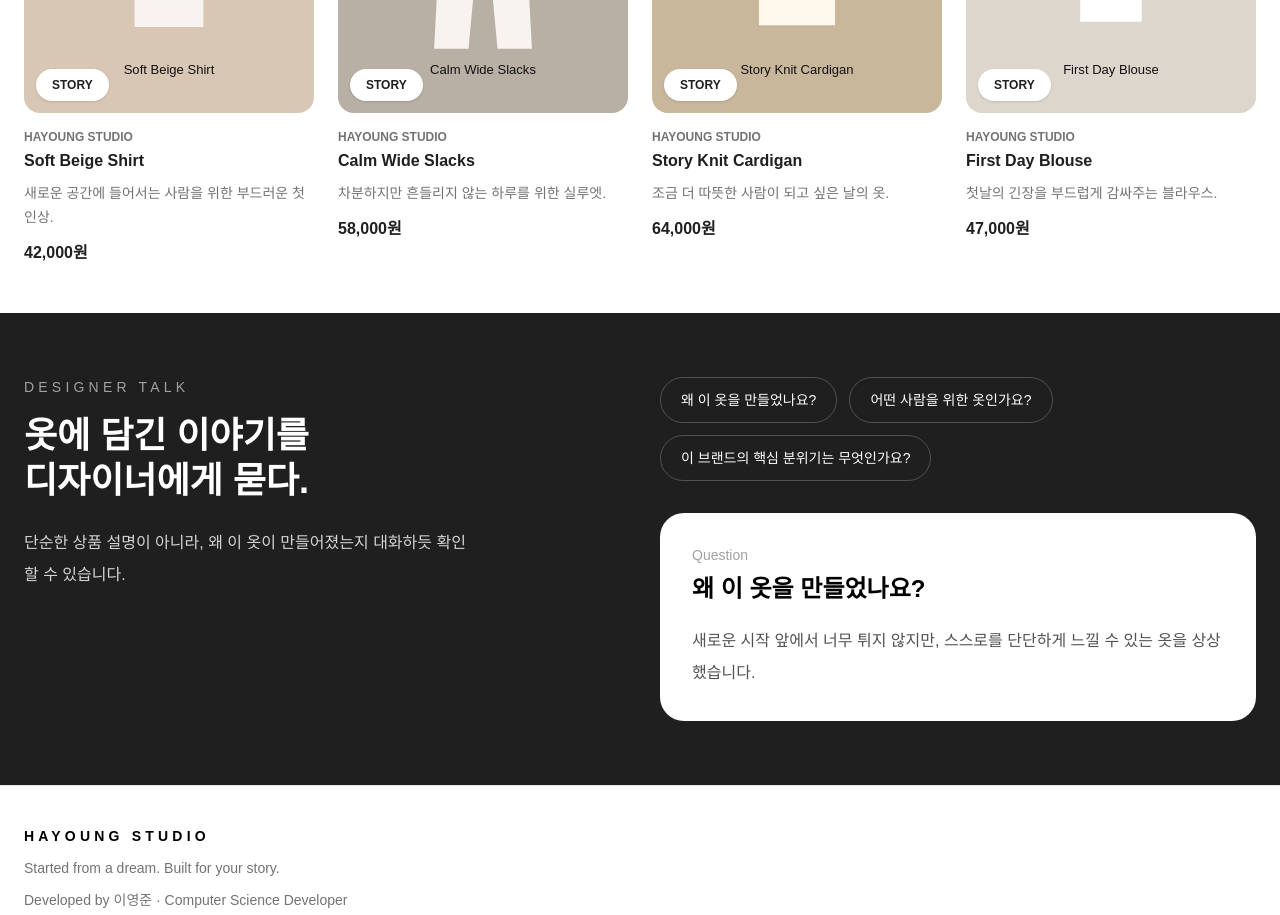
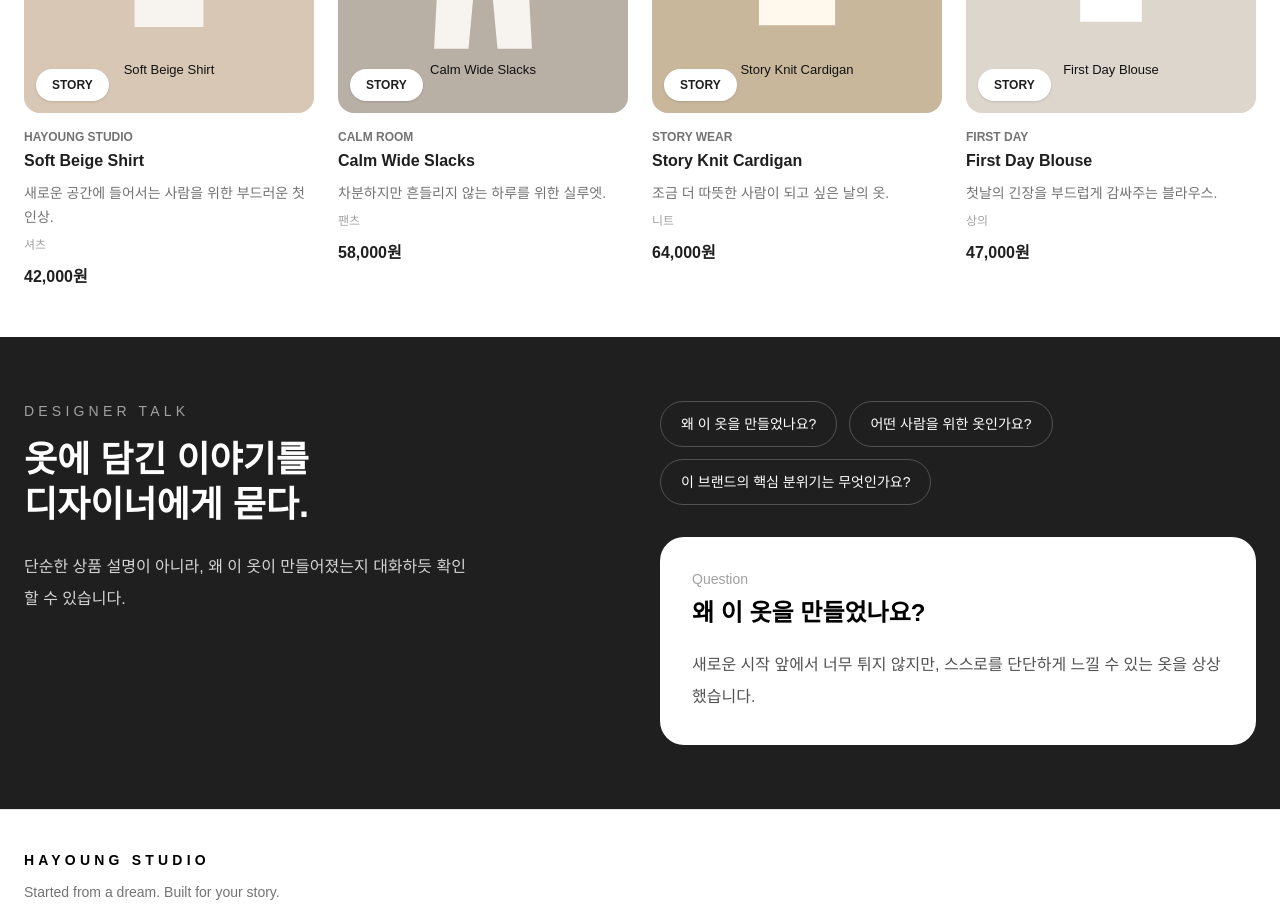
Before and after one commit to gxmzung/hay-story, a Next.js app: page / in a window 1280 px wide. Shown: the part 1600-2515 px from the top of the page. Built offline with nearby package versions, Linux system fonts and the light colour scheme.

Commit message:
feat: display product brand and category

```diff
--- a/src/components/ProductGrid.tsx
+++ b/src/components/ProductGrid.tsx
@@ -26,7 +26,7 @@ export default function ProductGrid() {
                 </div>
 
                 <p className="mt-4 text-xs font-bold text-neutral-500">
-                  HAYOUNG STUDIO
+                  {p.brand}
                 </p>
 
                 <h3 className="mt-1 font-semibold">{p.name}</h3>
@@ -34,6 +34,8 @@ export default function ProductGrid() {
                 <p className="mt-2 line-clamp-2 text-sm leading-6 text-neutral-500">
                   {p.story}
                 </p>
+
+                <p className="mt-2 text-xs text-neutral-400">{p.category}</p>
 
                 <p className="mt-3 font-bold">{p.price}</p>
               </article>
--- a/src/components/SearchResults.tsx
+++ b/src/components/SearchResults.tsx
@@ -7,7 +7,7 @@ export default function SearchResults({ query }: { query?: string }) {
 
   const filtered = keyword
     ? products.filter((p) =>
-        [p.name, p.story, p.price].some((value) =>
+        [p.name, p.story, p.price, p.brand, p.category].some((value) =>
           value.toLowerCase().includes(keyword)
         )
       )
@@ -39,7 +39,7 @@ export default function SearchResults({ query }: { query?: string }) {
                   </div>
 
                   <p className="mt-4 text-xs font-bold text-neutral-500">
-                    HAYOUNG STUDIO
+                    {p.brand}
                   </p>
 
                   <h3 className="mt-1 font-semibold">{p.name}</h3>
@@ -47,6 +47,8 @@ export default function SearchResults({ query }: { query?: string }) {
                   <p className="mt-2 line-clamp-2 text-sm leading-6 text-neutral-500">
                     {p.story}
                   </p>
+
+                  <p className="mt-2 text-xs text-neutral-400">{p.category}</p>
 
                   <p className="mt-3 font-bold">{p.price}</p>
                 </article>
--- a/src/data/products.ts
+++ b/src/data/products.ts
@@ -1,30 +1,38 @@
-import { Product } from "@/src/types/product";
+import { Product } from "../types/product";
 
 export const products: Product[] = [
   {
     id: "soft-beige-shirt",
+    brand: "HAYOUNG STUDIO",
     name: "Soft Beige Shirt",
+    category: "셔츠",
     price: "42,000원",
     story: "새로운 공간에 들어서는 사람을 위한 부드러운 첫인상.",
     image: "/products/shirt1.svg",
   },
   {
     id: "calm-wide-slacks",
+    brand: "CALM ROOM",
     name: "Calm Wide Slacks",
+    category: "팬츠",
     price: "58,000원",
     story: "차분하지만 흔들리지 않는 하루를 위한 실루엣.",
     image: "/products/slacks1.svg",
   },
   {
     id: "story-knit-cardigan",
+    brand: "STORY WEAR",
     name: "Story Knit Cardigan",
+    category: "니트",
     price: "64,000원",
     story: "조금 더 따뜻한 사람이 되고 싶은 날의 옷.",
     image: "/products/cardigan1.svg",
   },
   {
     id: "first-day-blouse",
+    brand: "FIRST DAY",
     name: "First Day Blouse",
+    category: "상의",
     price: "47,000원",
     story: "첫날의 긴장을 부드럽게 감싸주는 블라우스.",
     image: "/products/blouse1.svg",
--- a/src/types/product.ts
+++ b/src/types/product.ts
@@ -1,6 +1,8 @@
 export type Product = {
   id: string;
+  brand: string;
   name: string;
+  category: string;
   price: string;
   story: string;
   image: string;
```
